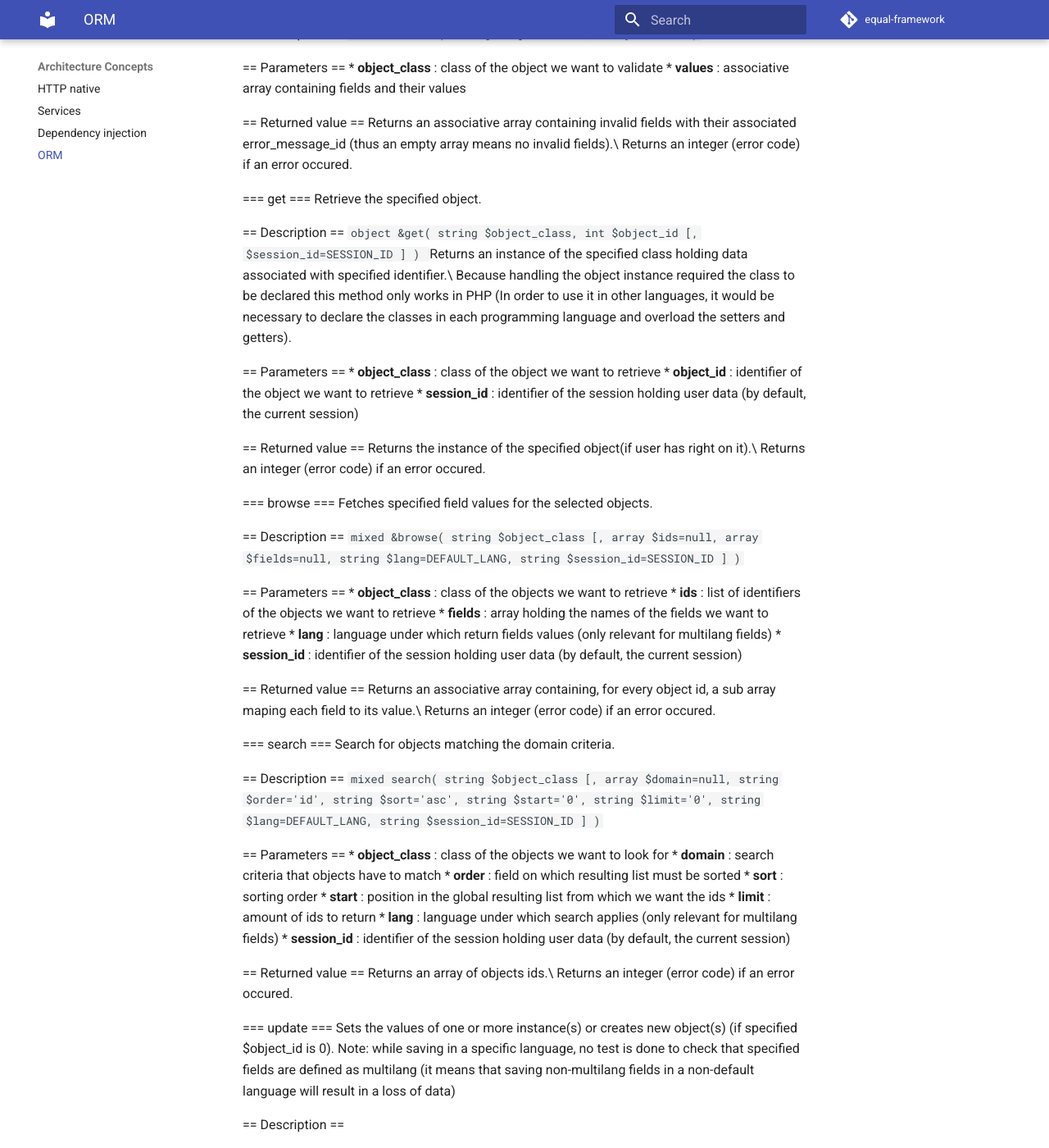
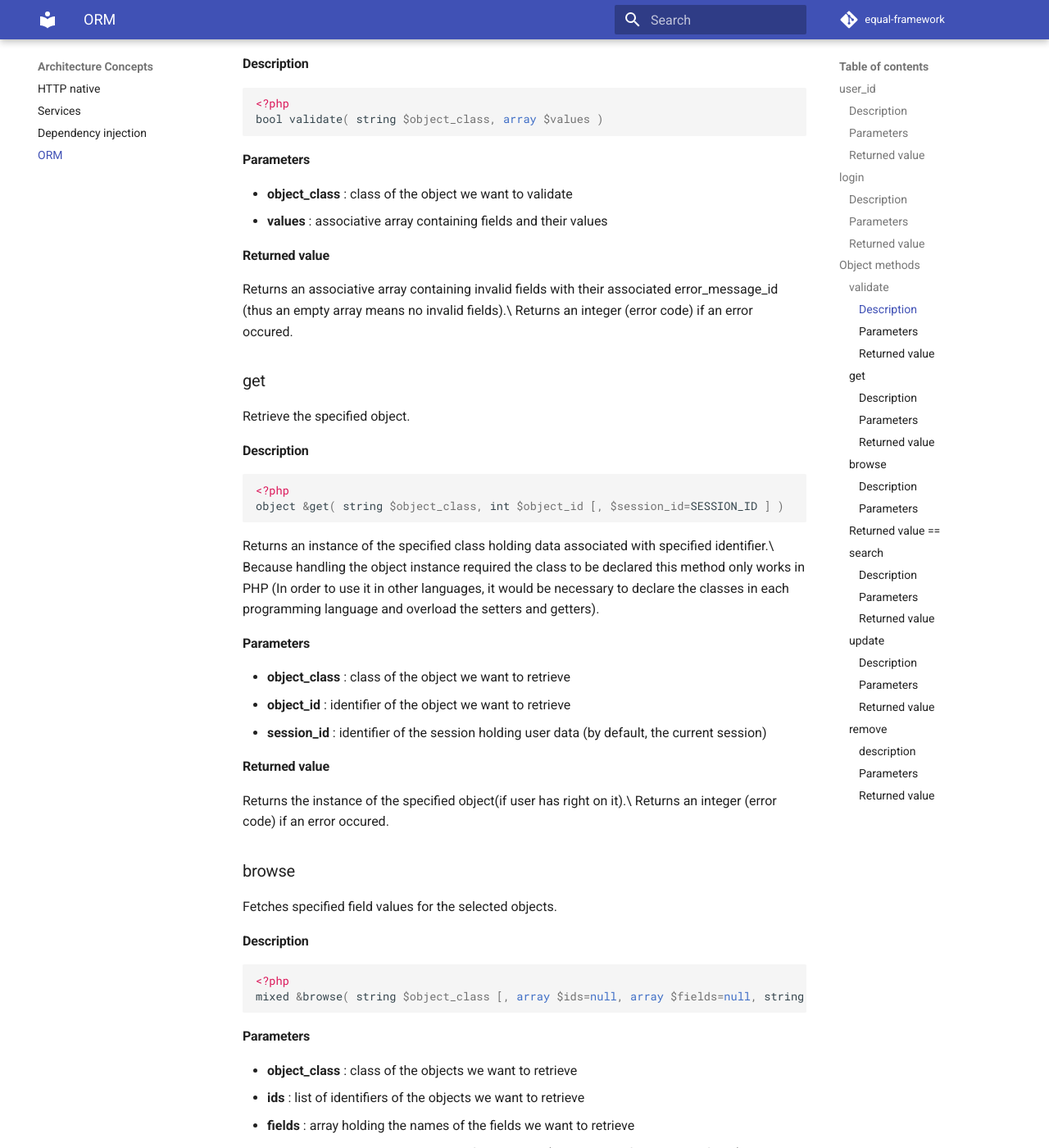
Before and after one commit to equalframework/equal-doc, an MkDocs documentation site: the page built from docs/architecture-concepts/orm.md, in a window 1280 px wide and 1400 px high, scrolled down 1364 px. Shown: the whole window at 82% size. Built offline with MkDocs 1.6.1 and Material for MkDocs 9.7.7, drawn with Linux system fonts in a browser that asks for light colours; comment, search, counter and statistics services are not loaded; some of the changed text lies outside the part shown.

Commit message:
moved and re-arranged content by theme

````diff
--- a/docs/advanced/security.md
+++ b/docs/advanced/security.md
@@ -27,9 +27,7 @@ public static function getColumns() {
 
 
 
-
-
-==== Groups ====
+## Groups
 
 
 Structure is define in the core\Group class (library/classes/objects/core/Group.class.php)
@@ -51,7 +49,7 @@ public static function getColumns() {
 ```
 
 
-==== ACL ====
+## ACL
 core\Permission (library/classes/objects/core/Permission.class.php)
 ```php
 public static function getColumns() {
@@ -68,7 +66,14 @@ public static function getColumns() {
 ```
 
 
-==== Permission algorithm ====
+
+## Default rights
+In addition, all users receive the default permissions, defined in the configuration file (see //DEFAULT_RIGHTS// constant in /config.inc.php).
+
+
+
+
+## Permission management
 The field 'rights' of the Permission class is a binary mask (logical OR) of the rights given to the related group.
 If a user belongs to several groups, the permission set will result in the most permissive combination of the rights from all its groups.
 
@@ -82,5 +87,52 @@ Rights values that can be assigned are defined in the file /fc.lib.php :
 ```
 
 
-==== Default rights ====
-In addition, all users receive the default permissions, defined in the configuration file (see //DEFAULT_RIGHTS// constant in /config.inc.php).
+### AccessController.php
+
+Speaking of security, eQual has a built-in "control tower" called AccessController.class.php (in */lib/qinoa/access/*), granting or not the permission to perform CRUD actions depending on a few parameters. This service is called by default.
+
+You can also overwrite AccessController to your own needs (and your own risks), this is particularly useful to establish future-proof settings, aswell as an alternative to core_permission (see [Cheat Sheet > Grant DB rights](../howtos-and-examples/generic-cheat-sheet.md)).
+
+In the next section we'll see how to proceed
+
+### Overriding AccessController
+
+In **/lib**, create a folder by the name of your project, you want a directory exactly like this: **/lib/myapp/access/AccessController.class.php**
+
+Then, in the **config.inc.php** file of your package (located at /public/packages/myapp/config.inc.php), add this line:
+
+```php
+register('access', 'myapp\access\AccessController');
+```
+
+Finally, open you newly created AccessController.class.php and copy paste this :
+
+```php
+<?php
+namespace myapp\access; // change 'myapp' with actual name
+use qinoa\organic\Service;
+use qinoa\services\Container;
+
+class AccessController extends \qinoa\access\AccessController {
+
+  // rewrite functions here to override their default behavior
+
+  // here is a non-exhaustive example with filter:
+  filter($operation, $object_class='*', $object_fields=[], $object_ids=[]){
+    $user_id = $this->container->get('auth')->userId();
+    // grant READ rights over 'User' class when an user is authenticated
+    if($object_class == 'myapp\User') {
+      if($operation == QN_R_READ) {
+        if($user_id > 0) {
+          return $object_ids;
+        }
+      }
+    }
+  }
+
+}
+```
+
+You're ready!
+
+It might be confusing so don't hesitate to look back at */lib/qinoa/access/AccessController.class.php* for inspiration
--- a/docs/architecture-concepts/orm.md
+++ b/docs/architecture-concepts/orm.md
@@ -1,4 +1,4 @@
-ORM
+# ORM
 
 A simple set of system-related operations allows to handle most common tasks
 - retrieve a single entity
@@ -13,134 +13,111 @@ A simple set of system-related operations allows to handle most common tasks
 
 
 
-=== user_id ===
+### user_id
 Indicates the identifier of the current user.
 
-== Description ==
-<code php>
+#### Description
+```php
 int user_id( [ string $session_id=SESSION_ID ] )
-</code>
+```
 
-== Parameters ==
+#### Parameters
   * **session_id** : the identifier of the session we are looking for (by default, the current session)
 
-== Returned value ==
+#### Returned value
 Returns the identifier of the user associated with the specified session_id.
 
-=== user_key ===
-Indicates the session key of the current user.
-
-== Description ==
-<code php>
-int user_key( [ string $session_id=SESSION_ID ] )
-</code>
-
-== Parameters ==
-  * **session_id** : identifier of the session holding user data (by default, the current session)
-
-== Returned value ==
-Returns the four digit session key to use for locking password.
-
-=== user_lang ===
-Indicates the language code of the current user.
-
-== Description ==
-<code php>
-string user_lang( [ string $session_id=SESSION_ID ] )
-</code>
-Returns the language of the user associated with the specified session_id.
-
-== Parameters ==
-  * **session_id** : identifier of the session holding user data (by default, the current session)
-
-== Returned value ==
-
-=== login ===
+### login
 Tries to log a user in with the given credentials.
 
-== Description ==
-<code php>
+#### Description
+```php
 bool login( string $login, string $password [, string $session_id=SESSION_ID ] )
-</code>
+```
 
 Note : even when not using https, we guarantee minimum privacy
   * Only MD5 values of the password are sent from client to server. So user's password stays unknown from the admin/app developper.
   * The value that is sent is always different (i.e. : MD5 value is only valid for current session). So, one cannot grab user's password by capturing http packet.
 
-== Parameters ==
+#### Parameters
   * **login** : login/username under which we want to identify
   * **password** : locked value of the password related to the specified login
   * **session_id** : identifier of the session holding user data (by default, the current session)
 
-== Returned value ==
+#### Returned value
 Returns TRUE if login process was successful.\\
 Returns FALSE if something wrong occured (unknown username or wrong password).
-==== Object methods ====
 
-=== validate ===
+## Object methods
+
+### validate
 Checks whether the values of given object fields are valid or not.
 
-== Description ==
-<code php>
+#### Description
+```php
+<?php
 bool validate( string $object_class, array $values )
-</code>
+```
 
-== Parameters ==
+#### Parameters
   * **object_class** : class of the object we want to validate
   * **values** : associative array containing fields and their values
 
-== Returned value ==
+#### Returned value
 Returns an associative array containing invalid fields with their associated error_message_id (thus an empty array means no invalid fields).\\
 Returns an integer (error code) if an error occured.
 
-=== get ===
+### get
 Retrieve the specified object.
 
-== Description ==
-<code php>
+#### Description
+```php
+<?php
 object &get( string $object_class, int $object_id [, $session_id=SESSION_ID ] )
-</code>
+```
 Returns an instance of the specified class holding data associated with specified identifier.\\
 Because handling the object instance required the class to be declared this method only works in PHP
 (In order to use it in other languages, it would be necessary to declare the classes in each programming language and overload the setters and getters).
 
-== Parameters ==
+#### Parameters
   * **object_class** : class of the object we want to retrieve
   * **object_id** : identifier of the object we want to retrieve
   * **session_id** : identifier of the session holding user data (by default, the current session)
 
-== Returned value ==
+#### Returned value
 Returns the instance of the specified object(if user has right on it).\\
 Returns an integer (error code) if an error occured.
 
-=== browse ===
+### browse
 Fetches specified field values for the selected objects.
 
-== Description ==
-<code php>
+#### Description
+```php
+<?php
 mixed &browse( string $object_class [, array $ids=null, array $fields=null, string $lang=DEFAULT_LANG, string $session_id=SESSION_ID ] )
-</code>
+```
 
-== Parameters ==
+#### Parameters
   * **object_class** : class of the objects we want to retrieve
   * **ids** : list of identifiers of the objects we want to retrieve
   * **fields** : array holding the names of the fields we want to retrieve
   * **lang** : language under which return fields values (only relevant for multilang fields)
   * **session_id** : identifier of the session holding user data (by default, the current session)
 
-== Returned value ==
+###Returned value ==
 Returns an associative array containing, for every object id, a sub array maping each field to its value.\\
 Returns an integer (error code) if an error occured.
 
-=== search ===
+### search
 Search for objects matching the domain criteria.
 
-== Description ==
-<code php>
+#### Description
+```php
+<?php
 mixed search( string $object_class [, array $domain=null, string $order='id', string $sort='asc', string $start='0', string $limit='0', string $lang=DEFAULT_LANG, string $session_id=SESSION_ID ] )
-</code>
+```
 
-== Parameters ==
+#### Parameters
   * **object_class** : class of the objects we want to look for
   * **domain** : search criteria that objects have to match
   * **order** : field on which resulting list must be sorted
@@ -150,23 +127,26 @@ mixed search( string $object_class [, array $domain=null, string $order='id', st
   * **lang** : language under which search applies (only relevant for multilang fields)
   * **session_id** : identifier of the session holding user data (by default, the current session)
 
-== Returned value ==
+#### Returned value
 Returns an array of objects ids.\\
 Returns an integer (error code) if an error occured.
 
 
-=== update ===
+
+
+
+### update
 Sets the values of one or more instance(s) or creates new object(s) (if specified $object_id is 0).
 Note: while saving in a specific language, no test is done to check that specified fields are defined as multilang
 (it means that saving non-multilang fields in a non-default language will result in a loss of data)
 
-== Description ==
+#### Description
 
 ```php
 mixed update( string $object_class, $ids [, array $values=null, string $lang=DEFAULT_LANG, string $session_id=SESSION_ID ] )
 ```
 
-== Parameters ==
+#### Parameters
 
   * **object_class** : class of the objects we want to update
   * **ids** : ids of the objects to update
@@ -174,25 +154,26 @@ mixed update( string $object_class, $ids [, array $values=null, string $lang=DEF
   * **lang** : language to wich apply the changes (affects only multilang fields)
   * **session_id** : identifier of the session holding user data (by default, the current session)
 
-== Returned value ==
+#### Returned value
 Returns an array containing ids of newly created objects (if any).\\
 Returns an integer (error code) if an error occured.
 
-=== remove ===
+### remove
 Deletes an object permanently or puts it in the "trash bin" (ie setting the 'deleted' flag to 1).
 
-== description ==
-<code php>
+#### description
+```php
+<?php
 mixed remove( string $object_class, array $ids [, boolean $permanent=false, $session_id=SESSION_ID ] )
-</code>
+```
 
-== Parameters ==
+#### Parameters
 
   * **object_class** : class of the objects we want to delete
   * **ids** : ids of the objects to remove
   * **permanent** : flag indicating if deletion is permanent (record removed from DB) or not ('deleted' field set to 1)
   * **session_id** : identifier of the session holding user data (by default, the current session)
 
-== Returned value ==
+#### Returned value
 Returns an associative array containing ids of the objects actually deleted.\\
 Returns an integer (error code) if an error occured.
--- a/docs/howtos-and-examples/generic-cheat-sheet.md
+++ b/docs/howtos-and-examples/generic-cheat-sheet.md
@@ -1,23 +1,21 @@
 # Generic cheat-sheet
 
-This section aims to answer common questions through easy to understand examples
-
-```[eQ]``` is always referring to your absolute root path to eQual
+This section presents common questions along with some relevant examples.
 
 
 
-## eQual functionalities
+## eQual Apps
 
 ### Console
 
 ```
-[eQ]/console.php
+http://[eQ]/console.php
 ```
 
 ### Workbench
 
 ```
-[eQ]?show=workbench
+http://[eQ]?show=workbench
 ```
 
 
@@ -128,6 +122,7 @@ php run.php --do=model_update --entity=mypackage\MyObject --fields=[id]=1 --fiel
 > You need to modify at least one field in order for the object to be available fo further use
 
 ```php
+<?php
 // for instance
 update('core\User', $ids, array('firstname'=>'Bart'));
 $bart_id = $ids[0];
@@ -145,6 +140,7 @@ print_r(browse('core\User', $ids));
 
 ### How to check if a given object does exist?
 ```php
+<?php
 // count the number of items returned by the search method
 if(count(search($object_class, array(array(array('id', '=', $object_id)))))) {...}
 ```
@@ -152,6 +148,7 @@ if(count(search($object_class, array(array(array('id', '=', $object_id)))))) {..
 
 ### How to browse all objects of a given class?
 ```php
+<?php
 // note: ensure the specified class does actually exist
 $res = browse($object_class, search($object_class));
 ```
@@ -159,6 +156,7 @@ $res = browse($object_class, search($object_class));
 
 ### How to add a clause to every condition?
 ```php
+<?php
 // example: add the (deleted = 1) clause to every condition
 for($i = 0, $j = count($domain); $i < $j; ++$i)
 	$domain[$i] = array_merge($domain[$i], array(array('deleted', '=', '1')));
@@ -167,6 +165,7 @@ for($i = 0, $j = count($domain); $i < $j; ++$i)
 
 ### How to obtain output (json/html) from another script ? ====
 ```php
+<?php
 // There are 2 possibilities :
 
 // either use a HTTP request
@@ -185,6 +184,7 @@ $result = get_include_contents('packages/core/data/objects/list.php');
 
 ### How to sort the result of the browse method (without calling search method)?
 ```php
+<?php
 // $order is an array containing fields names on which we want the result set sorted
 // $result is an array returned by a call to the browse method
 
@@ -197,31 +197,12 @@ foreach($order as $ofield) {
 ```
 
 
-### How to retrieve the current language?
-```php
-The current session language is stored in $_SESSION['LANG']
-```
 
-
-### How to override DEFAULT_LANG as default language for a specific application?
-```php
-// set default language
-isset($_SESSION['myapp_lang']) or $_SESSION['myapp_lang'] = 'fr';
-
-// fetch the lang parameter (you can add other params here)
-$params = get_params(array('lang'=>null));
-
-// if lang param was not in the URL, use previously chosen or default
-if(is_null($params['lang'])) $params['lang'] = $_SESSION['LANG'] = $_SESSION['myapp_lang'];
-// otherwise, remember the chosen language
-else $_SESSION['myapp_lang'] = $params['lang'];
-
-// from here, use $params['lang'] to retrieve current lang
-```
 
 ### How to request fields from all sub-objects at once?
 ```php
-$pages_values = &browse('icway\Page', $pages_ids, array('url_resolver_id'), $lang);
+<?php
+$pages_values = $orm->read('icway\Page', $pages_ids, array('url_resolver_id'), $lang);
 $url_ids = array_map(function($a){return $a['url_resolver_id'];}, $pages_values);
-$url_values = &browse('core\UrlResolver', $url_ids, array('human_readable_url'));
+$url_values = $orm->read('core\UrlResolver', $url_ids, ['human_readable_url']);
 ```
--- a/docs/usage/built-in-tools.md
+++ b/docs/usage/built-in-tools.md
@@ -11,18 +11,52 @@ Those act like some sort of plugins, written in PHP and located in the folder: `
 Here is a complete list of the scripts that come out-of-the-box.
 
 
-### Installation & Config utilities
+## Installation & Config utilities
 
-### Package utilities
 
-\- core validation
-\- package validation: consistency checks between DB and class as well as syntax validation for
+## Package utilities
+
+
+
+### Test package consistency
+
+Consistency checks between DB and class as well as syntax validation for
 classes (PHP), views (HTML) and translation files (json)
 
 
-\- Create a compatible database based on a SQL schema
-\- Generate a PHP class from an existing table
-\- Generate files for default views (list.default.html and form.default.html)
-\- Data import / export
+```bash
+equal.run --do=test_package-consistency --package=mypackage
+```
 
-To consult the list of the plugins and apply them to one or more package, you may use the `core_utils` application (URL example: http://localhost/easyobject/index.php?show=core_utils).
+#### Run package test cases
+
+```bash
+equal.run --do=test_package --package=mypackage
+```
+
+
+### Init a Package
+Creates a compatible database based on a SQL schema.
+
+```bash
+equal.run --do=init_package --package=mypackage
+```
+
+
+
+
+
+## Rights management utilities
+
+
+Should be located at the root of eQual (where *run.php* is)
+
+### Grant DB rights
+
+Available rights: "create", "read", "update", "delete", "manage"
+
+You can grant only one right for one entity at a time
+
+```bash
+equal.run --do=group_grant --group=2 --right=read --entity="mypackage\MyObject"
+```
--- a/docs/usage/controllers.md
+++ b/docs/usage/controllers.md
@@ -2,56 +2,6 @@
 
 Controllers are everywhere and refer to every action involving data manipulation.
 
-They mainly play the role of data funnels and dispatchers, but they are also required when it comes to security: making sure every input has the permission to continue before it's being processed
+They mainly play the role of data funnels and dispatchers
 
-
-
-## AccessController.php
-
-Speaking of security, eQual has a built-in "control tower" called AccessController.class.php (in */lib/qinoa/access/*), granting or not the permission to perform CRUD actions depending on a few parameters. This service is called by default.
-
-You can also overwrite AccessController to your own needs (and your own risks), this is particularly useful to establish future-proof settings, aswell as an alternative to core_permission (see [Cheat Sheet > Grant DB rights](../howtos-and-examples/generic-cheat-sheet.md)).
-
-In the next section we'll see how to proceed
-
-### Overwriting AccessController
-
-In **/lib**, create a folder by the name of your project, you want a directory exactly like this: **/lib/myapp/access/AccessController.class.php**
-
-Then, in the **config.inc.php** file of your package (located at /public/packages/myapp/config.inc.php), add this line:
-
-```php
-register('access', 'myapp\access\AccessController');
-```
-
-Finally, open you newly created AccessController.class.php and copy paste this :
-
-```php
-<?php
-namespace myapp\access; // change 'myapp' with actual name
-use qinoa\organic\Service;
-use qinoa\services\Container;
-
-class AccessController extends \qinoa\access\AccessController {
-
-  // rewrite functions here to override their default behavior
-
-  // here is a non-exhaustive example with filter:
-  filter($operation, $object_class='*', $object_fields=[], $object_ids=[]){
-    $user_id = $this->container->get('auth')->userId();
-    // grant READ rights over 'User' class when an user is authenticated
-    if($object_class == 'myapp\User') {
-      if($operation == QN_R_READ) {
-        if($user_id > 0) {
-          return $object_ids;
-        }
-      }
-    }
-  }
-
-}
-```
-
-You're ready!
-
-It might be confusing so don't hesitate to look back at */lib/qinoa/access/AccessController.class.php* for inspiration
+but they're also involved in rights management: making sure the user that performs a request has the required permissions.
````
Also changed, not shown: other parts of docs/advanced/security.md (+2 -2 lines), other parts of docs/howtos-and-examples/generic-cheat-sheet.md (+13 -17 lines), other parts of docs/usage/built-in-tools.md (+1 -1 lines), docs/architecture-concepts/http-native.md (+18 -13 lines).
